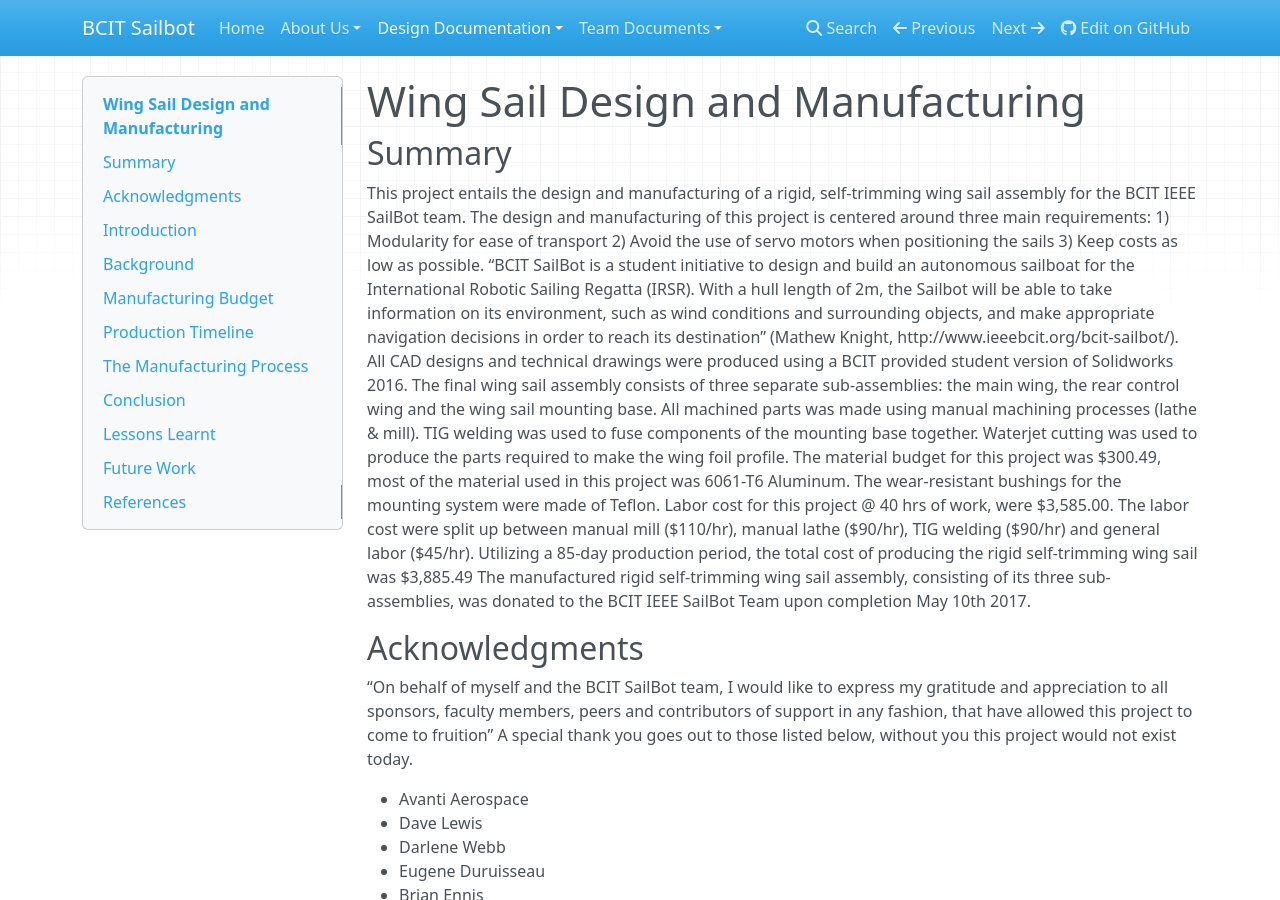
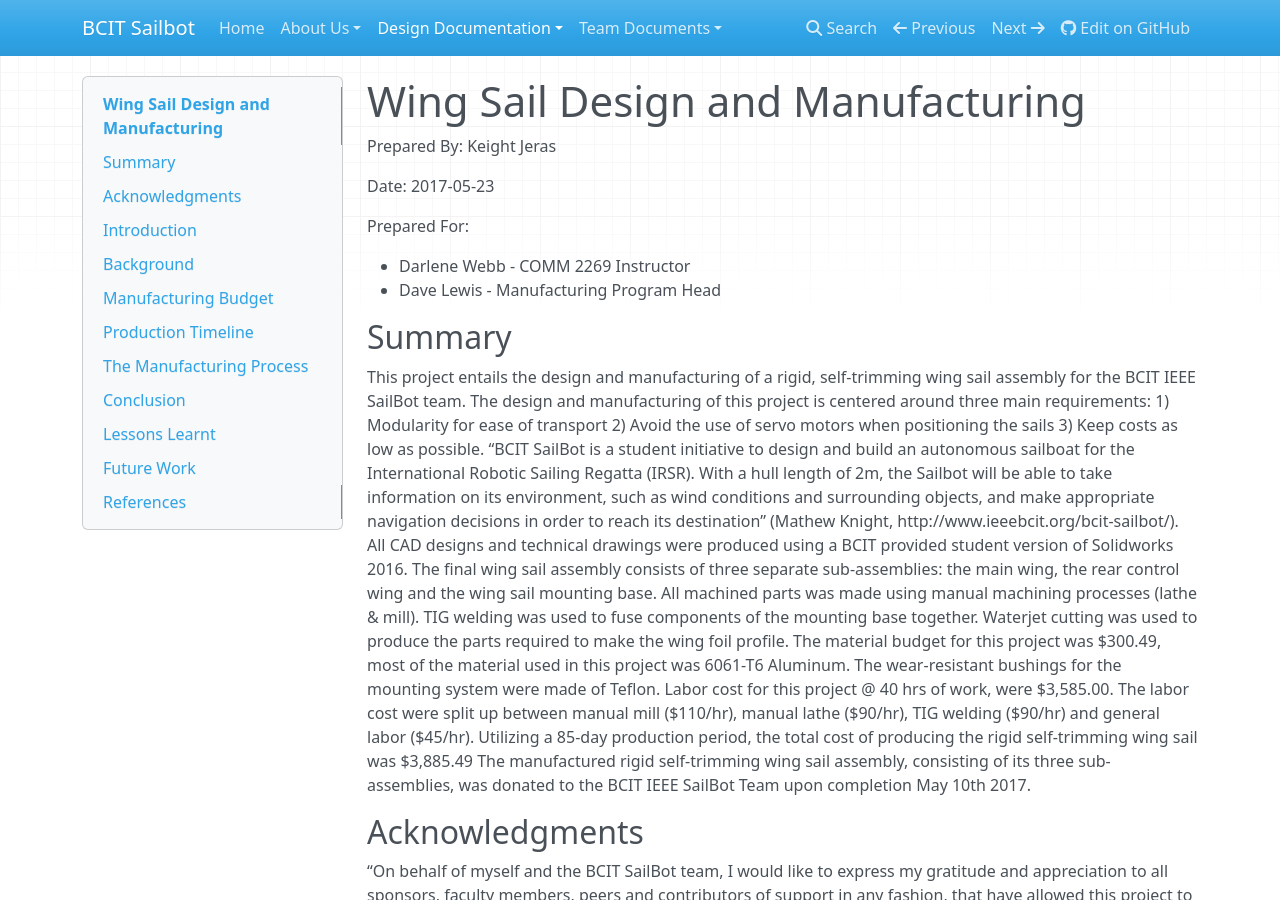
Before and after one commit to mattnite/BCIT-Sailbot, an MkDocs documentation site: the page built from docs/design/wingSailReport.md, in a window 1280 px wide and 900 px high. Built offline with MkDocs 1.6.1, drawn with Linux system fonts in a browser that asks for light colours; nearby versions of some CDN libraries; old or Windows-style settings are respelled for this version of MkDocs.

Commit message:
updated header info

```diff
--- a/docs/design/wingSailReport.md
+++ b/docs/design/wingSailReport.md
@@ -1,4 +1,13 @@
 # Wing Sail Design and Manufacturing
+
+Prepared By: Keight Jeras
+
+Date: 2017-05-23
+
+Prepared For:
+
+- Darlene Webb - COMM 2269 Instructor
+- Dave Lewis - Manufacturing Program Head
 
 ## Summary
 
```
